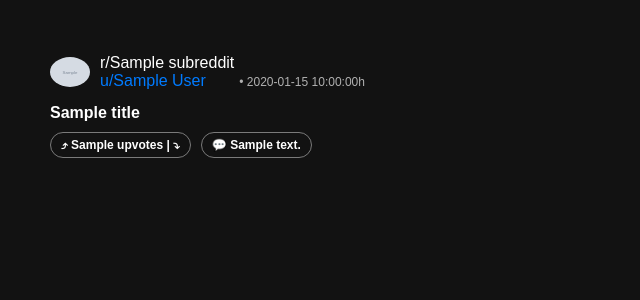
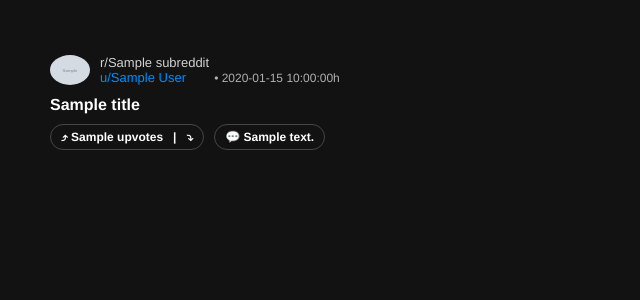
Before and after one commit to dwang88/tiktokBot, a Flask app: template templates/top_post.html in a window 1280 px wide. Shown: the top 300 px of the page, without its empty margins (0-640 px from the left). Run offline with Flask 3, Linux system fonts and the light colour scheme; the template is opened without the code that fills it: most values are stand-ins (such as "Sample title", 1, 10 or a date in 2020); grey boxes marked "Sample" are stand-in pictures.

Commit message:
more reddit post styling changes

```diff
--- a/static/top_post.css
+++ b/static/top_post.css
@@ -1,5 +1,5 @@
 body {
-    font-family: arial;
+    font-family: helvetica;
     margin: 50px;
     padding: 0;
 }
@@ -7,7 +7,7 @@ body {
 .container {
     display: flex;
     align-items: center;
-    margin-bottom: 10px;
+    margin-bottom: 6px;
 }
 
 .info {
@@ -29,8 +29,8 @@ p {
     border-radius: 20px; /* Make it pill-shaped */
     font-weight: 600;
     border-style: solid;
-    border-width: 1.5px;
-    border-color: rgb(122, 122, 122);
+    border-width: 1px;
+    border-color: rgb(70, 70, 70);
     font-size: 12px;
 }
 
--- a/templates/top_post.html
+++ b/templates/top_post.html
@@ -10,14 +10,14 @@
     <div class="container">
         <img style="height: 30px; border-radius: 50%;" src="{{ icon }}">
         <div class="info">
-            <p>r/{{ subreddit }}</p>
-            <p style="color: #007bff ">u/{{ author }}</p>
+            <p style="font-size: 13px; color: rgb(210, 210, 210); font-weight: 400">r/{{ subreddit }}</p>
+            <p style="font-size: 13px; color: rgb(0, 140, 255); font-weight: 400">u/{{ author }}</p>
         </div>
-        <p style="color: white; margin: 5px; padding-top: 20px; color: rgb(176, 176, 176); font-size: 12px"> • {{ time }}h</p>
+        <p style="color: white; margin: 5px; padding-top: 16px; color: rgb(176, 176, 176); font-size: 12px"> • {{ time }}h</p>
     </div>
-    <p style="font-weight: bold">{{ title }}</p>
+    <p style="font-weight: 700">{{ title }}</p>
     <div class="vote-container">
-        <span class="upvote-pill">⤴    {{ upvotes }}   |    ⤵</span>
+        <span class="upvote-pill">⤴   {{ upvotes }}  &nbsp; | &nbsp;   ⤵</span>
         <span style="margin-left: 10px"class="upvote-pill">💬 {{ comments }}</span>
     </div>
 </body>
```
Also changed, not shown: static/styles.css (+6 -1 lines).
